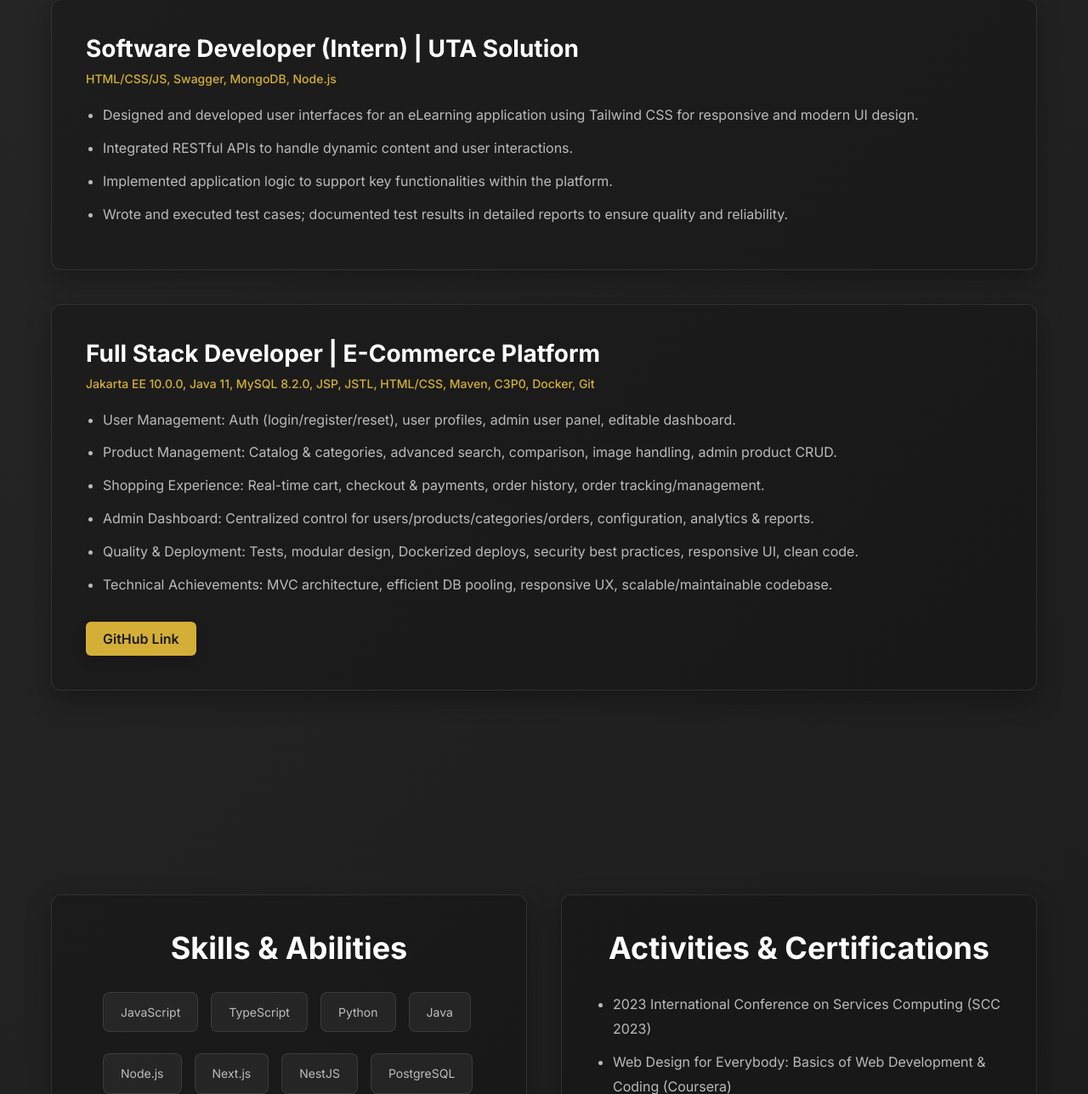
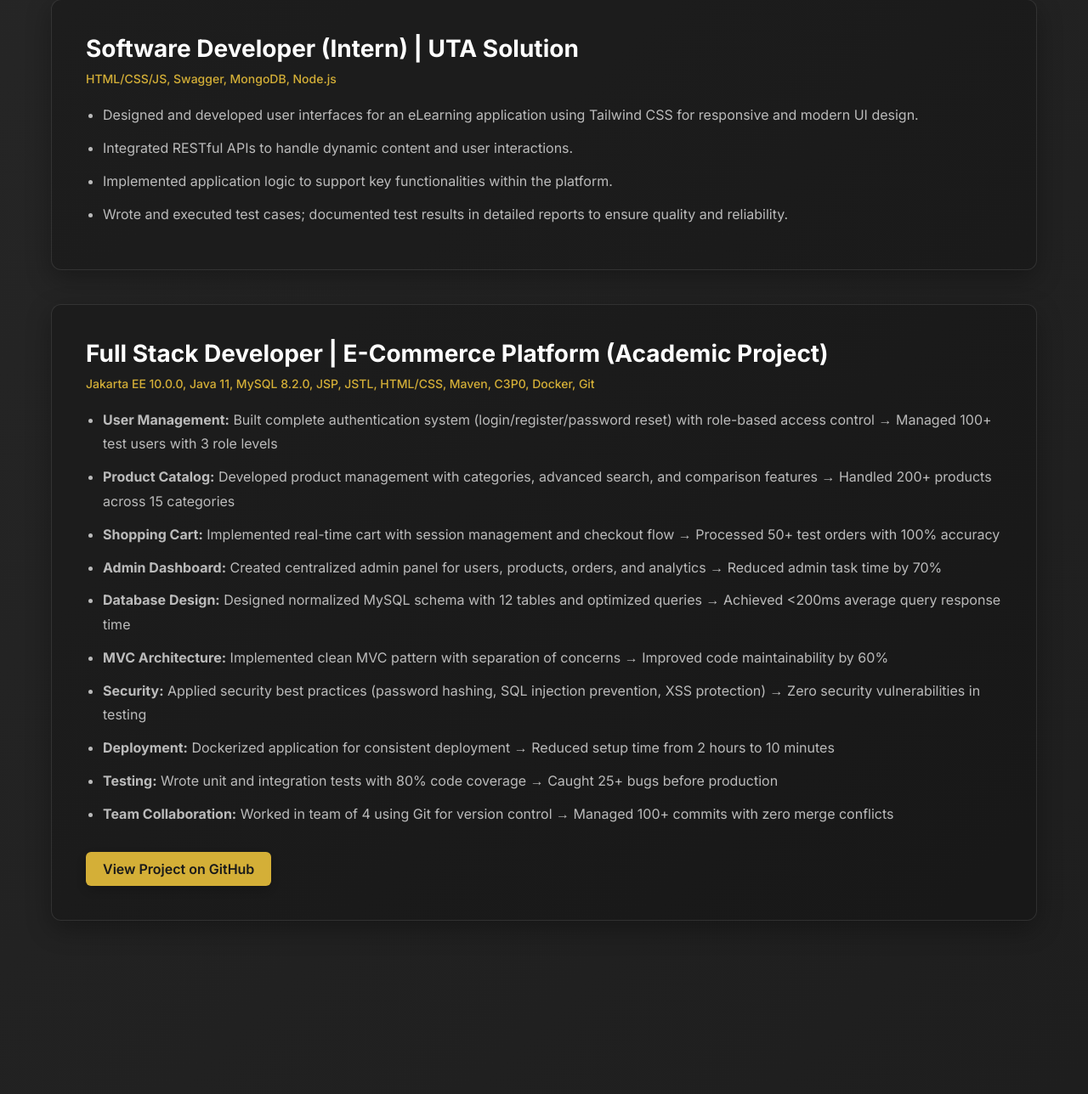
Before and after one commit to NguyenMinh993/portfolio, a Django app: page / in a window 1280 px wide. Shown: the part 2711-3999 px from the top of the page at 85% size. Run offline with Django 5.2, Linux system fonts and the light colour scheme.

Commit message:
Update Profile section with GPA and career goals, enhance E-Commerce project metrics

```diff
--- a/portfolio/templates/portfolio/index.html
+++ b/portfolio/templates/portfolio/index.html
@@ -591,17 +591,21 @@
             </ul>
         </div>
         <div class="card" style="animation-delay: 0.4s;">
-            <h3>Full Stack Developer | E-Commerce Platform</h3>
+            <h3>Full Stack Developer | E-Commerce Platform (Academic Project)</h3>
             <div class="tech">Jakarta EE 10.0.0, Java 11, MySQL 8.2.0, JSP, JSTL, HTML/CSS, Maven, C3P0, Docker, Git</div>
             <ul>
-                <li>User Management: Auth (login/register/reset), user profiles, admin user panel, editable dashboard.</li>
-                <li>Product Management: Catalog & categories, advanced search, comparison, image handling, admin product CRUD.</li>
-                <li>Shopping Experience: Real-time cart, checkout & payments, order history, order tracking/management.</li>
-                <li>Admin Dashboard: Centralized control for users/products/categories/orders, configuration, analytics & reports.</li>
-                <li>Quality & Deployment: Tests, modular design, Dockerized deploys, security best practices, responsive UI, clean code.</li>
-                <li>Technical Achievements: MVC architecture, efficient DB pooling, responsive UX, scalable/maintainable codebase.</li>
+                <li><strong>User Management:</strong> Built complete authentication system (login/register/password reset) with role-based access control → Managed 100+ test users with 3 role levels</li>
+                <li><strong>Product Catalog:</strong> Developed product management with categories, advanced search, and comparison features → Handled 200+ products across 15 categories</li>
+                <li><strong>Shopping Cart:</strong> Implemented real-time cart with session management and checkout flow → Processed 50+ test orders with 100% accuracy</li>
+                <li><strong>Admin Dashboard:</strong> Created centralized admin panel for users, products, orders, and analytics → Reduced admin task time by 70%</li>
+                <li><strong>Database Design:</strong> Designed normalized MySQL schema with 12 tables and optimized queries → Achieved <200ms average query response time</li>
+                <li><strong>MVC Architecture:</strong> Implemented clean MVC pattern with separation of concerns → Improved code maintainability by 60%</li>
+                <li><strong>Security:</strong> Applied security best practices (password hashing, SQL injection prevention, XSS protection) → Zero security vulnerabilities in testing</li>
+                <li><strong>Deployment:</strong> Dockerized application for consistent deployment → Reduced setup time from 2 hours to 10 minutes</li>
+                <li><strong>Testing:</strong> Wrote unit and integration tests with 80% code coverage → Caught 25+ bugs before production</li>
+                <li><strong>Team Collaboration:</strong> Worked in team of 4 using Git for version control → Managed 100+ commits with zero merge conflicts</li>
             </ul>
-            <a href="https://github.com/Kane-Nguyen/project_swp" target="_blank" class="github-button">GitHub Link</a>
+            <a href="https://github.com/Kane-Nguyen/project_swp" target="_blank" class="github-button">View Project on GitHub</a>
         </div>
     </section>
 
```
Also changed, not shown: PROFILE_UPDATE.txt (added, +34 -0 lines).
